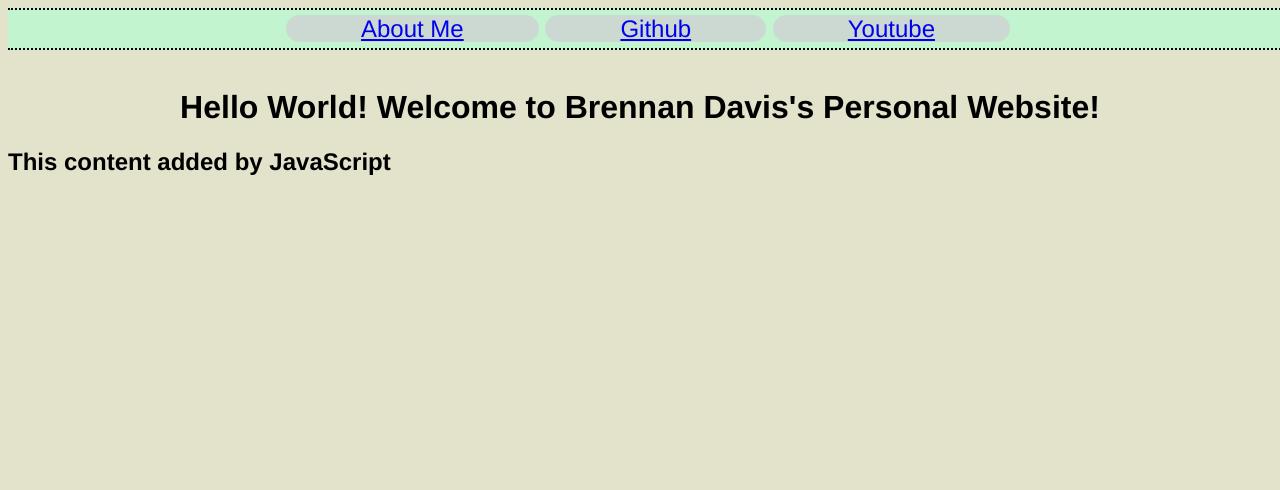
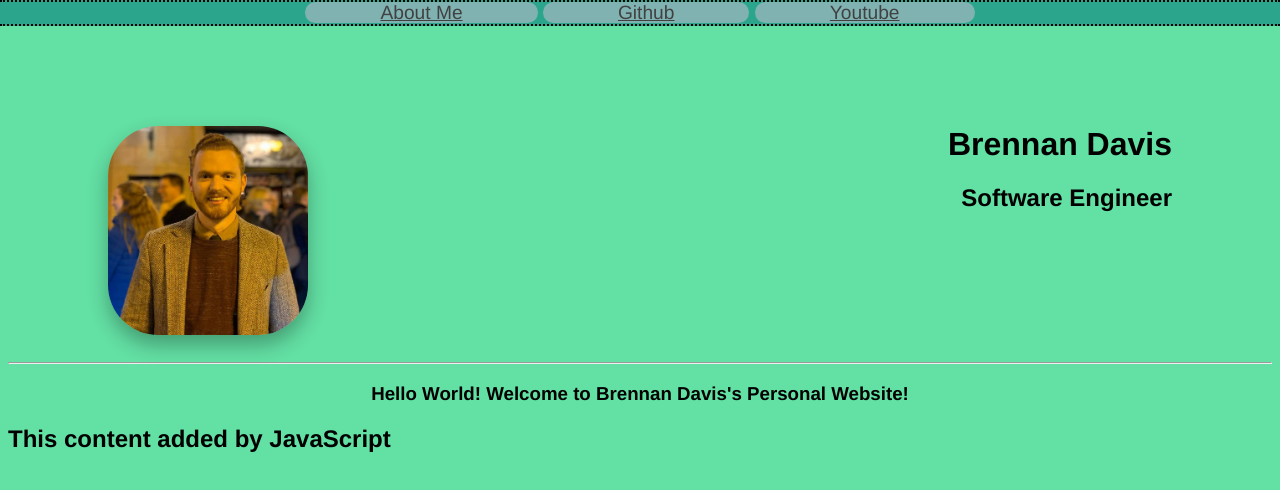
Before and after one commit to btdavis300/my-personal-website, a plain HTML site: page index.html in a window 1280 px wide. Drawn offline with Linux system fonts and the light colour scheme.

Commit message:
added title, updated html and css

```diff
--- a/index.html
+++ b/index.html
@@ -13,7 +13,17 @@
             </nav>
         </div>
         <br>
-        <h1>Hello World! Welcome to Brennan Davis's Personal Website!</h1>
+        <div class="title">
+        <div>
+            <img id="profile" src="profile.jpg" alt="Profile Photo">
+        </div>
+        <div id="name">
+            <h1>Brennan Davis</h1>
+            <h2>Software Engineer</h2>
+        </div>
+        </div>
+        <hr>
+        <h3>Hello World! Welcome to Brennan Davis's Personal Website!</h1>
         <script src="script.js"></script>
     </body>
 </html>
--- a/style.css
+++ b/style.css
@@ -1,21 +1,22 @@
 body {
-    background: #e3e2cb;
+    background: #63E0A4;
     font-family: Helvetica, Arial, sans-serif;
 }
 
 div#header {
-    margin-top: 0px;
-    background-color: #c1f4cf;
-    padding-top: 5px;
-    padding-bottom: 5px;
+    position: fixed;
+    top: 0;
+    left: 0;
+    background-color: #2BA68D;
     text-align: center;
     width: 100vw;
     border-top: 2px dotted;
     border-bottom: 2px dotted;
-    font-size: 24px;
+    font-size: 1.5vw;
 }
 
 nav a {
+    color:#414141;
     padding-left: 75px;
     padding-right: 75px;
     border-radius: 25px;
@@ -23,6 +24,27 @@ nav a {
 
 }
 
-h1 {
-    text-align: center;
+.title {
+    margin-bottom: 150px;
 }
+
+#profile {
+    position: left;
+    float:left;
+    width:200px;
+    border-radius: 50px;
+    margin-left: 100px;
+    box-shadow: 0px 10px 20px rgba(0, 0, 0, 0.3);
+}
+
+#name {
+    text-align: right;
+    position: right;
+    margin-top: 100px;
+    margin-right:100px;
+
+}
+
+h3 {
+    text-align:center;
+}
```
Also changed, not shown: profile.jpg (added), 1 other file.
